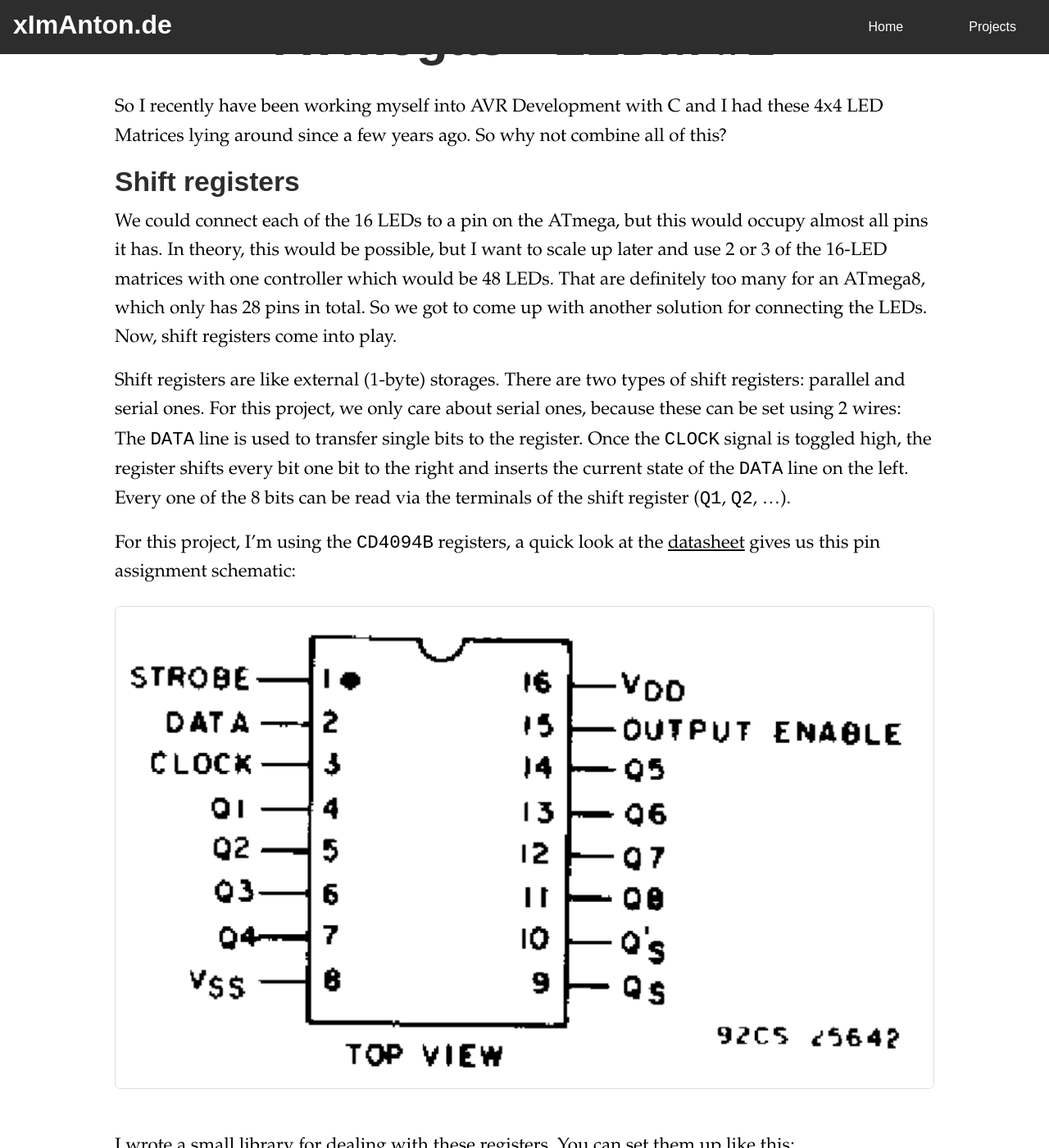
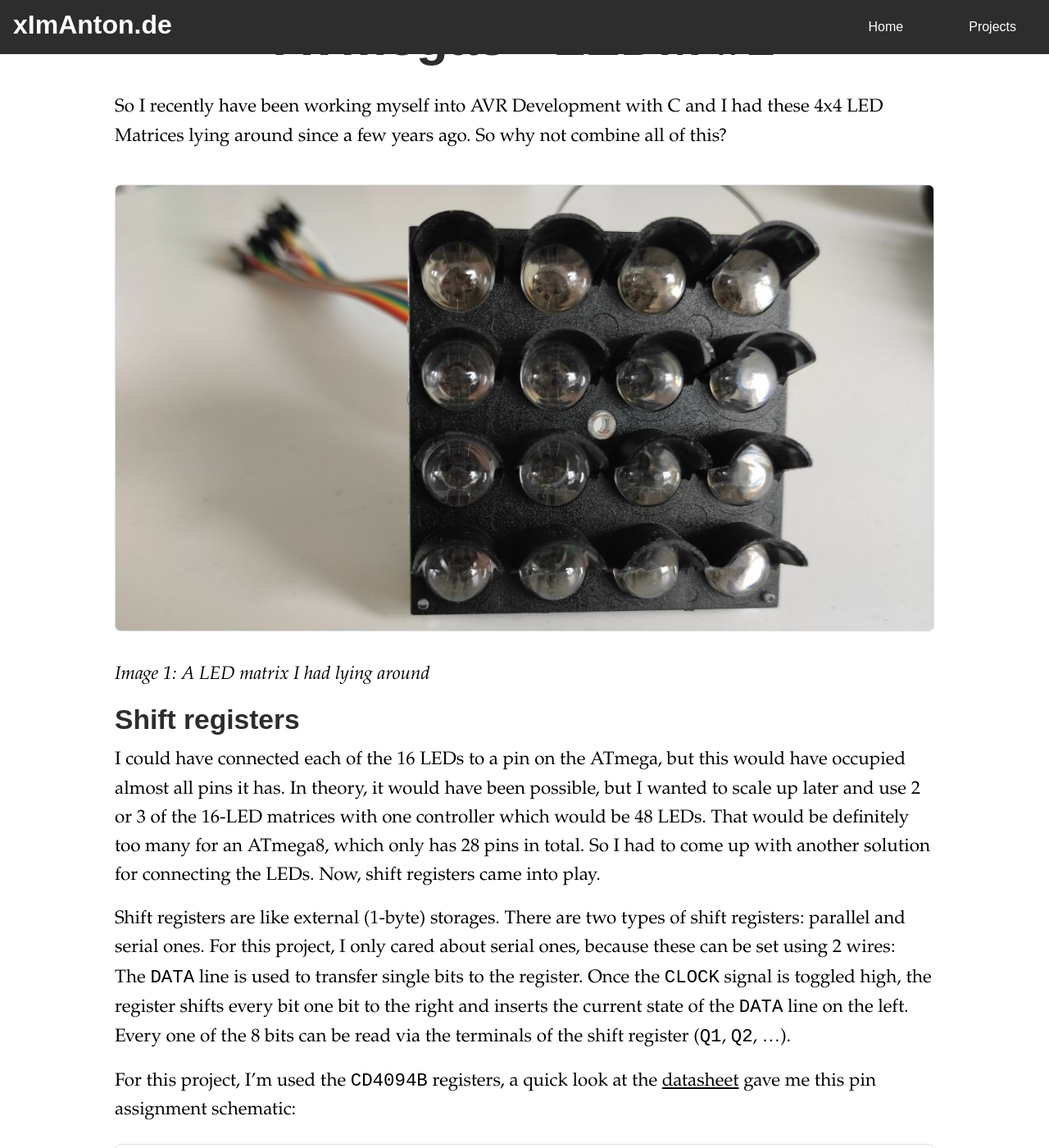
Before and after one commit to xImAnton/ximanton.github.io, a Jekyll site: the page built from _posts/2022-02-20-LEDM-1-Text.md, in a window 1280 px wide and 1400 px high, scrolled down 255 px. Shown: the whole window at 82% size. Built offline with Jekyll 4.4.1, drawn with Linux system fonts in a browser that asks for light colours; some of the changed text lies outside the part shown.

Commit message:
revise LEDM #1

````diff
--- a/_posts/2022-02-20-LEDM-1-Text.md
+++ b/_posts/2022-02-20-LEDM-1-Text.md
@@ -11,26 +11,29 @@ image: https://ximanton.github.io/assets/img/posts/shift_example.png
 So I recently have been working myself into AVR Development with C and I had these 4x4 LED Matrices lying around
 since a few years ago. So why not combine all of this?
 
+![A LED matrix](/assets/img/posts/ledm.jpg)
+*Image 1: A LED matrix I had lying around*
+
 ## Shift registers
-We could connect each of the 16 LEDs to a pin on the ATmega, but this would occupy almost all
-pins it has. In theory, this would be possible, but I want to scale up later and use 2 or 3 of the 16-LED matrices
-with one controller which would be 48 LEDs. That are definitely too many for an ATmega8, which only has 28
-pins in total. So we got to come up with another solution for connecting the LEDs.
-Now, shift registers come into play.
+I could have connected each of the 16 LEDs to a pin on the ATmega, but this would have occupied almost all
+pins it has. In theory, it would have been possible, but I wanted to scale up later and use 2 or 3 of the 16-LED matrices
+with one controller which would be 48 LEDs. That would be definitely too many for an ATmega8, which only has 28
+pins in total. So I had to come up with another solution for connecting the LEDs.
+Now, shift registers came into play.
 
 Shift registers are like external (1-byte) storages. There are two types of shift registers:
-parallel and serial ones. For this project, we only care about serial ones, because these can be set using 2 wires:
+parallel and serial ones. For this project, I only cared about serial ones, because these can be set using 2 wires:
 The `DATA` line is used to transfer single bits to the register. Once the `CLOCK` signal is toggled high,
 the register shifts every bit one bit to the right and inserts the current state of the `DATA` line
 on the left. Every one of the 8 bits can be read via the terminals of the shift register (`Q1`, `Q2`, ...).
 
-For this project, I'm using the `CD4094B` registers, a quick look at the
-[datasheet](https://www.ti.com/lit/ds/symlink/cd4094b.pdf) gives us this pin assignment schematic:
+For this project, I'm used the `CD4094B` registers, a quick look at the
+[datasheet](https://www.ti.com/lit/ds/symlink/cd4094b.pdf) gave me this pin assignment schematic:
 ![CD4094B pin layout](/assets/img/posts/CD4094B_layout.png)
+*Image 2: Pin assignment of the shift registers*
 
 I wrote a small [library](https://github.com/xImAnton/avrstuff/blob/main/include/libshift.h) for dealing with these registers.
 You can set them up like this:
-
 ```c
 shift_register_t shift = {
     SR_SIZE_8
@@ -51,29 +54,29 @@ sr_setup(&shift);
 `size` is the amount of bits the shift register can store, 8 in our case.
 
 "Strobe" is a functionality of the shift registers, that hides changes to the bits until a specific
-pin has a specific state. Although this could be helpful with avoiding quick flickering of the LEDs when
-changing the state, we don't use it for this project, since it would occupy an additional pin on the controller.
+pin is set HIGH. Although this could be helpful with avoiding quick flickering of the LEDs when
+changing the state, I haven't used it for this project, since it would have occupied an additional pin on the controller.
 
-To set the byte in the shift register, you can use `sr_set`:
-
+To set the byte in the shift register, I could now use `sr_set`:
 ```c
 sr_set(&shift, 0b10101010);
 ```
 
-This sets the `DATA` pin accordingly to every bit in the byte and uses `sr_shift()` which shifts the
+This sets the `DATA` pin accordingly to every bit in the byte and shifts the
 register value one bit to the left by toggling the `CLOCK` pin.
 
 For testing this, I hooked up an LED to each pin out of the shift register and displayed (moving) patterns.
 This it what it looked like: Basically the lit LED rotates in the circle, and you can control the speed using the two buttons.
 ![LED Rotation](/assets/img/posts/shift_example.png)
+*Image 3: First test of the bit shifting using 8 LEDs*
 
 The code and circuit diagram is [here on github](https://github.com/xImAnton/avrstuff/tree/main/led_rotation_speed).
 I recommend checking this out to better understand the functionality in combination with the code.
 
 ## Wiring
 [This](https://www.pollin.de/productdownloads/D120748D.PDF) is the datasheet for the matrices.
-The LEDs are double colored (red and green) but I'm only using the red ones for now.
-They got a common anode, which means we need to connect the anodes to 5V and the cathodes to the
+The LEDs are double colored (red and green) but I only used the red ones for now.
+They got a common anode, which means I needed to connect the anodes to 5V and the cathodes to the
 outputs of the shift register.
 I connected the LEDs to the output pins of the two shift registers and connected their important lines to the ATmega.
 
@@ -81,10 +84,10 @@ I connected the LEDs to the output pins of the two shift registers and connected
 
 After I assembled it on a breadboard, this is what it looks like:
 ![Single Matrix](/assets/img/posts/ledm_single.png)
-*I apologize, that the image is not very helpful. I haven't made a good photo when I had this built up.*
+*Image 4: First test of addressing individual LEDs of the matrix*
 
 ## Matrix Abstraction
-For controlling the matrices we are using a struct that can be set up like this:
+For controlling the matrices I am using a struct that can be set up like this:
 ```c
 ledm_t matrix = {
     .shift1 = &shift1,
@@ -93,19 +96,21 @@ ledm_t matrix = {
 };
 ```
 
-For storing the display state of a matrix, we could use a 16-bit integer, since our matrices are 4x4.
+For storing the display state of a matrix, I could use a 16-bit integer, since the matrices are 4x4 (= 16).
 And this is exactly what I did. The method for setting the 16 LEDs to a given figure looks is implemented very simple:
 ```c
 void ledm_set(ledm_t *matrix, ledm_letter_t l) {
-    sr_set(matrix->shift1, l & 0xFF); // set first shift register to first byte of the integer
-    sr_set(matrix->shift2, l >> 8);   // set second shift register to second byte of the integer
+    // set first shift register to first byte of the integer
+    sr_set(matrix->shift1, l & 0xFF);
+    // set second shift register to second byte of the integer
+    sr_set(matrix->shift2, l >> 8);
 }
 ```
 
 ***Note***: `ledm_letter_t` is just a type alias for `uint16_t`, a 16-bit unsigned integer. I call all
 16-bit configurations for these matrices "letters" in this project.
 
-**So now we can set our matrix to random patterns! Yay**
+**So now I can set our matrix to random patterns! Yay**
 
 ## Adding Letters
 For easier definition of the letters, I created simple bit flags for each LED. These are numbered A1-D4:
@@ -128,7 +133,13 @@ For easier definition of the letters, I created simple bit flags for each LED. T
 #define LEDM_D4 0x8000
 ```
 
-When we now want to define a letter, we can just `OR` together these flags. For example
+These are hexadecimal numbers which have exactly **one** bit set at the position
+that the corresponding LED is connected to the shift registers, so I can
+address them individually.
+
+When I now wanted to define a letter, I can just `Binary OR` together these flags.
+This would create a new LED combination with all LEDs that are used in the operation.
+For example
 ```c
 ledm_set(&matrix, LEDM_A1 | LEDM_B1 | LEDM_C1 | LEDM_D1);
 ```
@@ -138,23 +149,23 @@ Since I was too lazy to do that all by hand, I created an [html page](matrix_uti
 using checkboxes.
 
 Using this I created letters for, well letters, digits, some punctuation marks and some arithmetic symbols.
-With a few letters I had to go with the lowercase variant, since the uppercase wouldn't have fit in the 4x4 grid.
+With a few characters I had to go with the lowercase variant, since the uppercase wouldn't have fit in the 4x4 grid.
 
 ## Displaying Words
-At this point, there isn't much magic about writing a method that takes in an array of letters and displays them
+At this point, there wasn't much magic about writing a method that takes in an array of letters and displays them
 back to back on the matrix.
 
-At first, we create an array for testing:
+At first, I created an array for testing:
 ```c
 ledm_letter_t helloworld[] = {LEDM_H, LEDM_E, LEDM_L, LEDM_L, LEDM_O, LEDM_COMMA, LEDM_SPACE, LEDM_W, LEDM_O, LEDM_R, LEDM_L, LEDM_D, LEDM_EXCLAMATION, LEDM_SPACE}; // HELLO, WORLD!
 ```
 And because writing these words is also very stressful, there is also a generator for that on the [tool page](matrix_utils.html).
 
-Now we just have to loop over this array and display them with a short delay:
+Now I just had to loop over this array and display them with a short delay:
 ```c
-void ledm_show_word(ledm_t *matrix, ledm_letter_t letters[], uint32_t word_size) {
-    uint32_t letter_count = word_size / sizeof(ledm_letter_t);
-    for (uint32_t i = 0; i < letter_count; i++) {
+void ledm_show_word(ledm_t *matrix, ledm_letter_t letters[]) {
+    // show each letter one after another on the matrix
+    for (int i = 0; i < letter_count; i++) {
         ledm_set(matrix, letters[i]);
         delay(500); // time to read the letter
         ledm_clear(matrix); // short time without light
@@ -162,14 +173,15 @@ void ledm_show_word(ledm_t *matrix, ledm_letter_t letters[], uint32_t word_size)
     }
 }
 
-// show the string on the matrix
+// show the string of letters on the matrix
 ledm_show_word(&matrix, helloworld, sizeof(helloworld));
 ```
 
-__With this code, we can now display static texts on our *high resolution* screen!__
+__With this code, I could now display static texts on my *high resolution* screen!__
 
 ---
 
 That was the first part of my LEDM (LED-Matrix)-series. See you in the next one! 👋
+If you haven't understood something, feel free to message me.
 
 {% include series.html %}
````
Also changed, not shown: assets/img/posts/ledm.jpg (added).
